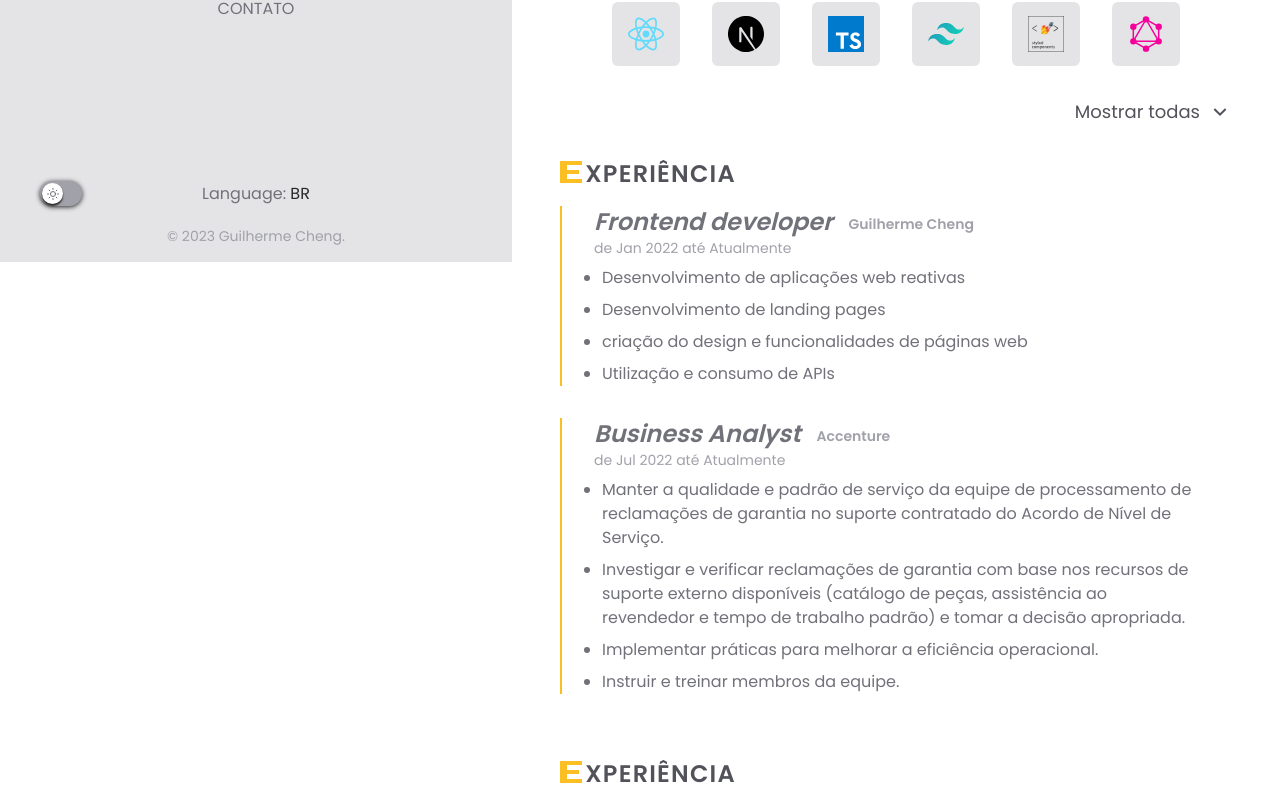
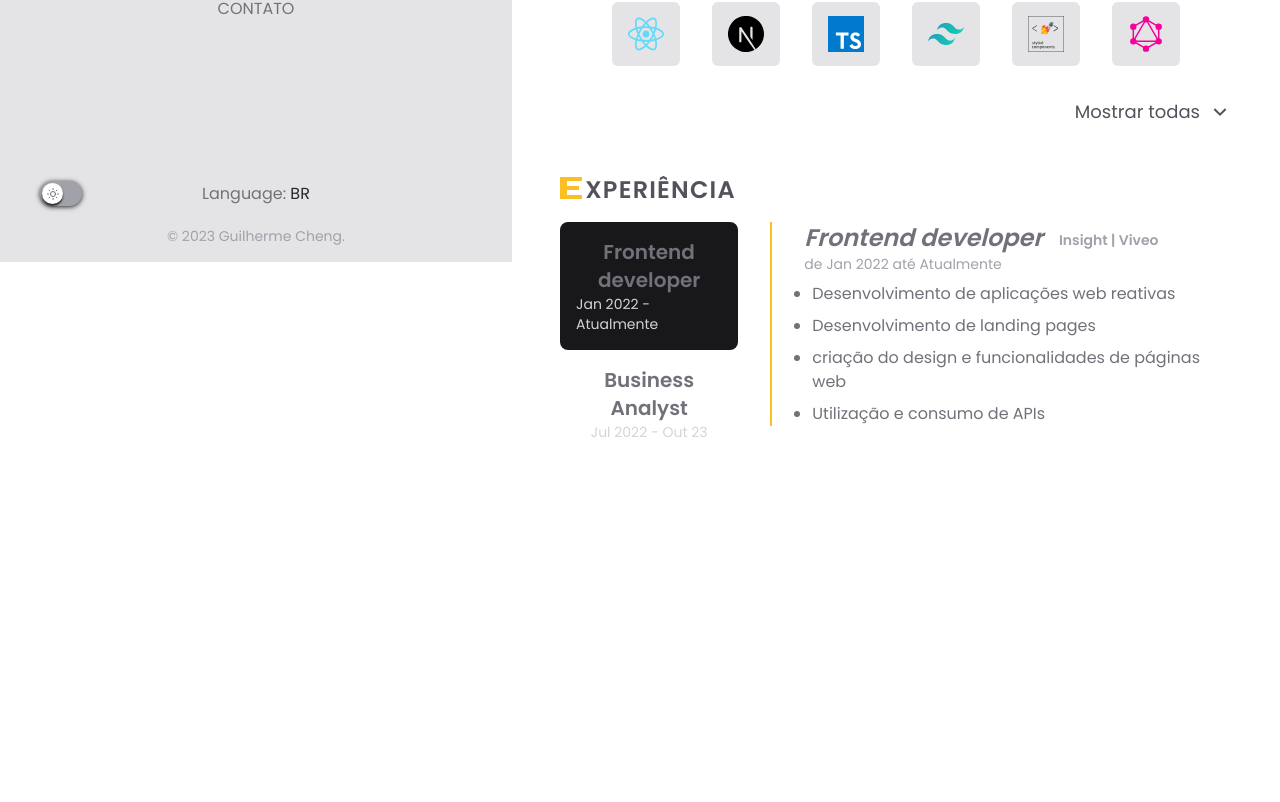
Before and after one commit to Guilhermecheng/gcheng-next, a Next.js app: page /about in a window 1280 px wide. Shown: the part 538-1340 px from the top of the page. After the commit the page ends 996 px from the top, so only its background shows below. Built offline with nearby package versions, Linux system fonts and the light colour scheme; no server answers.

Commit message:
feat:experience tabs

```diff
--- a/src/components/ExperienceTabs.tsx
+++ b/src/components/ExperienceTabs.tsx
@@ -22,24 +22,26 @@ export function ExperienceTabs({ experience }: ExperienceTabsProps) {
     const { language } = useContext(GlobalContext);
 
     return (
-        <section className="text-zinc-500 dark:text-zinc-100">
+        <section className="text-zinc-500 dark:text-zinc-100 mt-4 mb-8">
             <SectionTitle title={experience.title} />
 
             <Tabs.Root className="mt-4" defaultValue={experience.expHistory[0].title}>
-                <Tabs.List>
+                <div className="w-full flex flex-col laptop:grid laptop:grid-cols-7 laptop:gap-16">
+                    <Tabs.List className="flex laptop:flex-col mb-8 laptop:mb-0 laptop:col-span-2">
                         { experience.expHistory.map((exp, i) => {
                             return (
-                            <Tabs.Trigger key={i} value={exp.title}>
-                                <h1 className="text-xl laptop:text-2xl font-semibold italic">{exp.title}</h1>
+                                <Tabs.Trigger key={i} value={exp.title} className="p-4 rounded-lg laptop:w-full data-[state=active]:bg-zinc-900 flex flex-col items-center justify-center">
+                                    <h1 className="text-lg laptop:text-xl font-semibold text-center">{exp.title}</h1>
+                                    <span className="text-xs laptop:text-sm text-zinc-300">{exp.timeFrom} - {exp.timeTo}</span>
                                 </Tabs.Trigger>
                             )
                         })}
                     </Tabs.List>
 
-
+                    <div className="laptop:col-span-5 laptop:col-start-3">
                         { experience.expHistory.map((exp, i) => {
                             return (
-                        <Tabs.Content key={i} value={exp.title} className="mb-8 border-l-2 border-amber-400 px-8 relative">
+                                <Tabs.Content key={i} value={exp.title} className="mb-8 border-l-2 border-amber-400 px-8">
                                     <div className="flex flex-col tablet:flex-row tablet:gap-x-4">
                                         <h1 className="text-xl laptop:text-2xl font-semibold italic">{exp.title}</h1>
                                         <span className="text-sm laptop:text-md font-semibold text-zinc-400 mt-0 tablet:mt-2">{exp.company}</span>
@@ -55,9 +57,9 @@ export function ExperienceTabs({ experience }: ExperienceTabsProps) {
                                 </Tabs.Content>
                             )
                         })}
-
+                    </div>
+                </div>
             </Tabs.Root>
-
         </section>
     )
 }
--- a/src/data/about.ts
+++ b/src/data/about.ts
@@ -21,7 +21,7 @@ export const aboutPageContent = {
             expHistory: [
                 {
                     title: "Frontend developer",
-                    company: "Guilherme Cheng",
+                    company: "Insight | Viveo",
                     timeFrom: "Jan 2022",
                     timeTo: "Atualmente",
                     tasks: [
@@ -35,7 +35,7 @@ export const aboutPageContent = {
                     title: "Business Analyst",
                     company: "Accenture",
                     timeFrom: "Jul 2022",
-                    timeTo: "Atualmente",
+                    timeTo: "Out 23",
                     tasks: [
                         "Manter a qualidade e padrão de serviço da equipe de processamento de reclamações de garantia no suporte contratado do Acordo de Nível de Serviço.",
                         "Investigar e verificar reclamações de garantia com base nos recursos de suporte externo disponíveis (catálogo de peças, assistência ao revendedor e tempo de trabalho padrão) e tomar a decisão apropriada.",
@@ -75,7 +75,7 @@ export const aboutPageContent = {
             expHistory: [
                 {
                     title: "Frontend developer",
-                    company: "Guilherme Cheng",
+                    company: "Insight | Viveo",
                     timeFrom: "Jan 2022",
                     timeTo: "Today",
                     tasks: [
@@ -88,7 +88,7 @@ export const aboutPageContent = {
                     title: "Business Analyst",
                     company: "Accenture",
                     timeFrom: "Jul 22",
-                    timeTo: "Today",
+                    timeTo: "Oct 23",
                     tasks: [
                         "Manter a qualidade e padrão de serviço da equipe de processamento de reclamações de garantia no suporte contratado do Acordo de Nível de Serviço.",
                         "Investigar e verificar reclamações de garantia com base nos recursos de suporte externo disponíveis (catálogo de peças, assistência ao revendedor e tempo de trabalho padrão) e tomar a decisão apropriada.",
--- a/src/data/projects.ts
+++ b/src/data/projects.ts
@@ -54,13 +54,11 @@ export const projectsList = [
             "O Gasolina Agora é um projeto que surgiu em 2022, por dois desenvolvedores, ávidos a trazer uma melhor divulgação de informações a todos os usuários.",
             "O site foi criado com o objetivo de facilitar o acesso ao preço atualizado dos combustíveis. Utilizando como base os dados fornecidos pela ANP, é possível encontrar a média de preço em para cada tipo de combustível, em qualquer cidade do Brasil.",
             "Além da plataforma, existe também a extensão para o navegador Chrome.",
-            "PS: site ainda em desenvolvimento."
         ],
         descriptionEN:[
             "Fuel price updated, anywhere and anytime.",
             "Website created to ease access to the updated price of the main fuel types in Brazil. It is possible to see the medium price of the week for each kind of fuel, in any of the capital cities of Brazil.",
             "There's also a chrome extension available.",
-            "PS: site in development."
         ],
         image: "/gasolina-agora-thumb.png",
         imgAlt: "thumbnail do site gasolina agora",
--- a/src/pages/about/index.tsx
+++ b/src/pages/about/index.tsx
@@ -12,6 +12,15 @@ import { ExperienceTabs } from "@/components/ExperienceTabs";
 
 import { RiArrowDownSLine } from "react-icons/ri";
 import { GET_ALL_SKILLS } from "@/queries/getAllSkills";
+
+interface skillProps {
+    id: string;
+    skillName: string;
+    skillSlugId: string;
+    skillImage: {
+        url: string;
+    };
+}[];
 
 export default function AboutPage(props: any) {
     console.log(props)
@@ -69,32 +78,6 @@ export default function AboutPage(props: any) {
                     </span>
                 </section>
 
-                <section className="text-zinc-500 dark:text-zinc-100">
-                    <SectionTitle title={pageContent.experience.title} />
-                    <ul className="mt-4">
-
-                        { pageContent.experience.expHistory.map((exp, i) => {
-                            return (
-                                <li key={i} className="mb-8 border-l-2 border-amber-400 px-8 relative">
-                                    <div className="flex flex-col tablet:flex-row tablet:gap-x-4">
-                                        <h1 className="text-xl laptop:text-2xl font-semibold italic">{exp.title}</h1>
-                                        <span className="text-sm laptop:text-md font-semibold text-zinc-400 mt-0 tablet:mt-2">{exp.company}</span>
-                                    </div>
-                                    { language === "ptBR" ? (
-                                        <p className="text-sm text-zinc-400 ">de {exp.timeFrom} até {exp.timeTo}</p>
-                                    ) : (
-                                        <p className="text-sm text-zinc-400 ">from {exp.timeFrom} to {exp.timeTo}</p>
-                                    ) }
-                                    <ul className="mt-2 pl-2">
-                                        { exp.tasks.map( (item, i) =>  <li key={i} className="text-sm laptop:text-base mb-2 last:mb-0 list-disc">{item}</li>  ) }
-                                    </ul>
-                                </li>
-                            )
-                        }) }
-
-                    </ul>
-                </section>
-
                 <ExperienceTabs experience={pageContent.experience} />
             </div>
         </>
--- a/src/pages/projects/index.tsx
+++ b/src/pages/projects/index.tsx
@@ -1,14 +1,37 @@
 import Head from "next/head";
 import { useContext } from "react";
+
+import client from "@/services/apolloClient";
+
 
 import { GlobalContext } from "@/contexts/Contexts";
 import { projectsList } from "@/data/projects";
 
 import { PageTitle } from "@/components/PageTitle";
 import { ProjectProps, Thumb } from "@/components/Thumb";
+import { Modal } from "@/components/Modal";
 
 import * as Dialog from '@radix-ui/react-dialog'
-import { Modal } from "@/components/Modal";
+import { GET_ALL_PROJECTS } from "@/queries/getAllProjects";
+
+interface ProjectsProps {
+    data: {
+        portifolioProjects: {
+            id: string;
+            linkToPage: string;
+            linkToRepository: string;
+            projectBrief: string;
+            projectBriefPortuguese: string;
+            projectDescription: string;
+            projectDescriptionPortuguese: string;
+            projectName: string;
+            skillsUsed: string[];
+            projectThumb: {
+                url: string;
+            }
+        }[];
+    }
+}
 
 const projPageTitle = {
     ptBR: {
@@ -21,8 +44,10 @@ const projPageTitle = {
     },
 }
 
-export default function Projects() {
+export default function Projects(props: ProjectsProps) {
     const {language, setModalContent } = useContext(GlobalContext);
+
+    console.log(props)
 
     let pageTitle = language === "ptBR" ? projPageTitle.ptBR : projPageTitle.en;
 
@@ -59,3 +84,22 @@ export default function Projects() {
         </>
     )
 }
+
+export async function getStaticProps({ params }: any) {
+    try {
+        const { data } = await client.query({ query: GET_ALL_PROJECTS });
+        console.log(data)
+
+        return {
+            props: {
+                data
+            }
+        }
+    } catch (err) {
+        console.log(err)
+
+        return {
+            props: null,
+        }
+    }
+}
--- /dev/null
+++ b/src/queries/getAllProjects.ts
@@ -0,0 +1,20 @@
+import { gql } from "@apollo/client";
+
+export const GET_ALL_PROJECTS = gql`
+    query GetAllProjects {
+        portifolioProjects(first: 100) {
+            id
+            projectName
+            projectBrief
+            linkToPage
+            linkToRepository
+            projectBriefPortuguese
+            projectDescription
+            projectDescriptionPortuguese
+            skillsUsed
+            projectThumb {
+                url
+            }
+        }
+    }
+`
```
Lines whose indentation alone changed are shown as unchanged.
